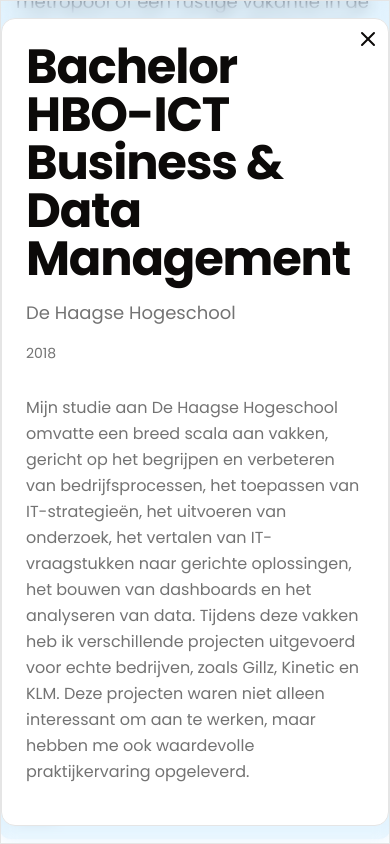
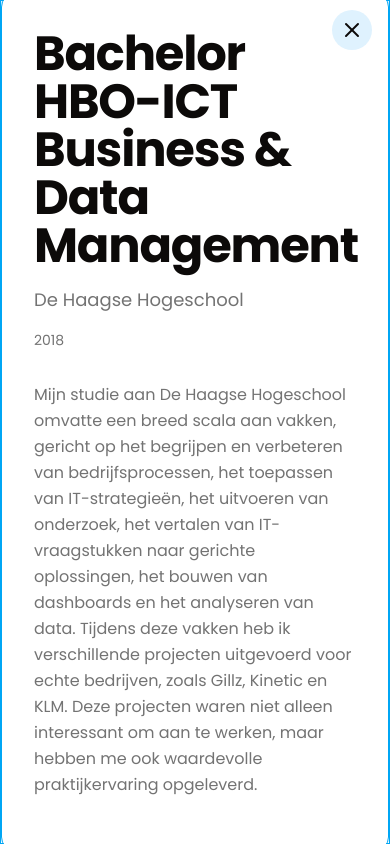
Before and after one commit to IsmailYaman/ajeethmuthu, a Next.js app: page / in a window 390 px wide. Both pictures are taken after a click on the element 195 px from the left and 4553 px from the top of the page. Shown: the part 4131-4975 px from the top of the page. Built offline with nearby package versions, Linux system fonts and the light colour scheme.

Commit message:
Rename Contact component to Footer and update styling for consistency; adjust text sizes in ScrollBasedAnimation and modal components

```diff
--- a/app/components/Contact.tsx
+++ b/app/components/Contact.tsx
@@ -9,7 +9,7 @@ interface FormData {
 	message: string;
 }
 
-const Contact = () => {
+const Footer = () => {
 	const [formData, setFormData] = useState<FormData>({
 		name: "",
 		email: "",
@@ -262,14 +262,8 @@ const Contact = () => {
 					Ajeeth Muthu •
 				</ScrollBaseAnimation>
 			</div>
-			<div className="text-stone-300 absolute bottom-0 left-0 right-0 text-center">
-				Made with ❤️ by{" "}
-				<a href="https://www.yamotion.com" target="_blank" className="hover:text-sky-500">
-					YAMOTION
-				</a>
-			</div>
 		</>
 	);
 };
 
-export default Contact;
+export default Footer;
--- a/app/components/Intro.tsx
+++ b/app/components/Intro.tsx
@@ -12,7 +12,7 @@ export default function Intro() {
 					// delay={500}
 					baseVelocity={3}
 					scrollDependent={true}
-					clasname="font-bold text-stone-950 tracking-[-0.07em] leading-[90%]"
+					clasname="font-bold text-stone-950 tracking-[-0.07em] leading-[1.3]"
 				>
 					Ajeeth • Ajeeth •
 				</ScrollBaseAnimation>
@@ -22,7 +22,7 @@ export default function Intro() {
 					// delay={500}
 					baseVelocity={-3}
 					scrollDependent={true}
-					clasname="font-bold tracking-[-0.07em] leading-[90%] text-sky-500"
+					clasname="font-bold tracking-[-0.07em] leading-[100%] text-sky-500"
 				>
 					Muthu • Muthu •
 				</ScrollBaseAnimation>
--- a/components/motion/ScrollBasedAnimation.tsx
+++ b/components/motion/ScrollBasedAnimation.tsx
@@ -76,10 +76,10 @@ export default function ScrollBaseAnimation({
         className='flex whitespace-nowrap gap-10 flex-nowrap'
         style={{ x }}
       >
-        <span className={cn(`block text-[200px] sm:text-[400px]`, clasname)}>{children}</span>
-        <span className={cn(`block text-[200px] sm:text-[400px]`, clasname)}>{children}</span>
-        <span className={cn(`block text-[200px] sm:text-[400px]`, clasname)}>{children}</span>
-        <span className={cn(`block text-[200px] sm:text-[400px]`, clasname)}>{children}</span>
+        <span className={cn(`block text-[100px] sm:text-[400px]`, clasname)}>{children}</span>
+        <span className={cn(`block text-[100px] sm:text-[400px]`, clasname)}>{children}</span>
+        <span className={cn(`block text-[100px] sm:text-[400px]`, clasname)}>{children}</span>
+        <span className={cn(`block text-[100px] sm:text-[400px]`, clasname)}>{children}</span>
       </motion.div>
     </div>
   );
--- a/components/ui/modal.tsx
+++ b/components/ui/modal.tsx
@@ -45,7 +45,7 @@ export function FramerModal({ children, open: controlledOpen, setOpen: controlle
 						initial={{ opacity: 0 }}
 						animate={{ opacity: 1 }}
 						exit={{ opacity: 0 }}
-						className="fixed inset-0 z-20 top-0 left-0 right-0 bottom-0 flex flex-col items-center w-full h-screen justify-center bg-white/10 backdrop-blur-sm cursor-zoom-out border"
+						className="fixed inset-0 z-20 top-0 left-0 right-0 bottom-0 flex flex-col items-center w-full h-screen justify-center bg-white/10 backdrop-blur-sm  border border-sky-500"
 						onClick={() => setOpen(false)}
 					>
 						<motion.div
@@ -53,10 +53,13 @@ export function FramerModal({ children, open: controlledOpen, setOpen: controlle
 							animate={{ opacity: 1, y: 0 }}
 							exit={{ opacity: 0, y: 8 }}
 							onClick={(e) => e.stopPropagation()}
-							className=" w-full max-w-4xl rounded-xl bg-white p-6 backdrop-blur-2xl border"
+							className=" w-full max-w-4xl rounded-xl bg-white px-8 py-9 backdrop-blur-2xl border border-sky-500"
 						>
-							<button className="absolute top-2 right-2" onClick={() => setOpen(false)}>
-								<X className="cursor-pointer" />
+							<button
+								className="cursor-pointer absolute top-4 right-4 bg-sky-100 p-2 rounded-full hover:text-sky-500"
+								onClick={() => setOpen(false)}
+							>
+								<X />
 							</button>
 							{children}
 						</motion.div>
```
